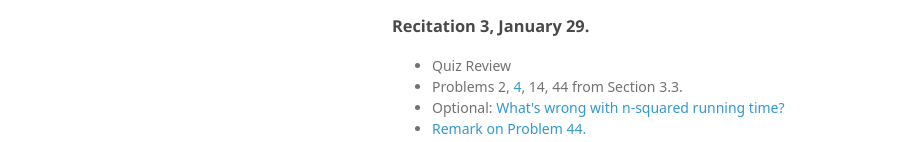
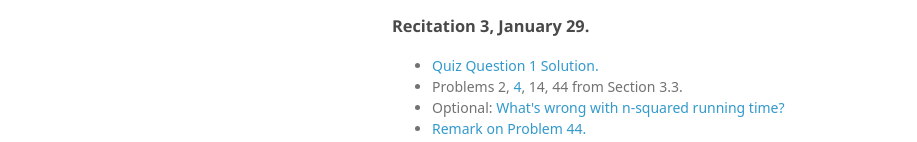
Before and after one commit to david-dobor/2166, a plain HTML site: page index.html in a window 1280 px wide. Shown: the part 799-941 px from the top of the page, without its empty margins (178-1095 px from the left). Drawn offline with Linux system fonts and the light colour scheme; a web font is replaced by a local one.

Commit message:
add optional induction eg. add quiz2 solution

```diff
--- a/index.html
+++ b/index.html
@@ -73,7 +73,7 @@
 
         <p>
           <ul>
-            <li> Quiz Review </li>
+            <li> <a href="./3-Jan29/Quiz.png">Quiz Question 1 Solution.</a></li>
             <li> Problems 2, <a href="./3-Jan29/Question4.pdf">4</a>, 14, 44 from Section 3.3.
             <li> Optional: <a href="./3-Jan29/WhyNsqrdBad.pdf">What's wrong with n-squared running time?</a>
             <li> <a href="./3-Jan29/MatrixMultiply.pdf">Remark on Problem 44.</a>
```
Also changed, not shown: 3-Jan29/Quiz.PNG (added), 2 other files.
